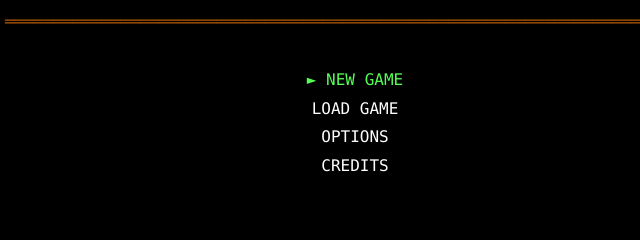
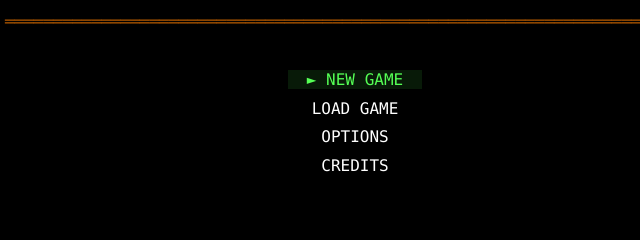
Before and after one commit to adrianleb/gamebook-web, a website built with Vite: page index.html in a window 1280 px wide. Shown: the part 300-540 px from the top of the page, 285-925 px from the left. Built offline with nearby package versions, Linux system fonts and the light colour scheme.

Commit message:
refactor: M5.2 UI polish - consistent selection highlight and transitions
- Add subtle background highlight (rgba(85, 255, 85, 0.1)) to selected items
  across all screens: TitleScreen, GameScreen, PauseScreen, OptionsScreen,
  EndingScreen (matching InventoryScreen's existing pattern)
- Add CSS transition (0.1s ease-out) for smooth selection changes
- Improves visual feedback consistency per M5.2 acceptance criteria

```diff
--- a/src/ui/screens/EndingScreen.ts
+++ b/src/ui/screens/EndingScreen.ts
@@ -308,6 +308,7 @@ export function createEndingScreen(
     const labelPadding = Math.floor((innerWidth - bracketedLabel.length - 2) / 2);
 
     el.innerHTML = `<span style="color: ${endingColor}">${BoxChars.dblVertical}</span>${' '.repeat(labelPadding)}<span style="color: ${markerColor}">${marker}</span> <span style="color: ${labelColor}">${bracketedLabel}</span>${' '.repeat(innerWidth - labelPadding - bracketedLabel.length - 2)}<span style="color: ${endingColor}">${BoxChars.dblVertical}</span>`;
+    el.style.backgroundColor = isSelected ? 'rgba(85, 255, 85, 0.1)' : 'transparent';
   }
 
   function updateSelection(newIndex: number): void {
--- a/src/ui/screens/GameScreen.ts
+++ b/src/ui/screens/GameScreen.ts
@@ -242,8 +242,10 @@ export function createGameScreen(
 
     if (choice.disabled) {
       el.innerHTML = `<span style="color: var(--color-text-disabled, #555555)">[-] ${number} ${choice.text}</span>`;
+      el.style.backgroundColor = 'transparent';
     } else {
       el.innerHTML = `<span style="color: ${isSelected ? 'var(--color-selection-bg, #55FF55)' : 'var(--color-text-primary, #FFFFFF)'}">${marker} ${number} ${choice.text}</span>`;
+      el.style.backgroundColor = isSelected ? 'rgba(85, 255, 85, 0.1)' : 'transparent';
     }
   }
 
--- a/src/ui/screens/OptionsScreen.ts
+++ b/src/ui/screens/OptionsScreen.ts
@@ -306,6 +306,7 @@ export function createOptionsScreen(callbacks: OptionsScreenCallbacks): OptionsS
     const spacing = ' '.repeat(Math.max(1, 18 - labelPart.length));
 
     el.innerHTML = `<span style="color: var(--color-border, #AA5500)">${BoxChars.dblVertical}</span> <span style="color: ${markerColor}">${marker}</span> <span style="color: ${labelColor}">${labelPart}${spacing}${valueDisplay}</span>`;
+    el.style.backgroundColor = isSelected ? 'rgba(85, 255, 85, 0.1)' : 'transparent';
   }
 
   function updateSelection(newIndex: number): void {
--- a/src/ui/screens/PauseScreen.ts
+++ b/src/ui/screens/PauseScreen.ts
@@ -133,6 +133,7 @@ export function createPauseScreen(callbacks: PauseScreenCallbacks): PauseScreen
     // Center the text
     const padding = Math.floor((innerWidth - 4 - label.length) / 2);
     el.innerHTML = `<span style="color: ${color}">${marker} ${' '.repeat(padding)}${label}</span>`;
+    el.style.backgroundColor = isSelected ? 'rgba(85, 255, 85, 0.1)' : 'transparent';
   }
 
   function updateSelection(newIndex: number): void {
--- a/src/ui/screens/TitleScreen.ts
+++ b/src/ui/screens/TitleScreen.ts
@@ -147,6 +147,9 @@ export function createTitleScreen(options: TitleScreenOptions): TitleScreen {
     el.style.color = isSelected
       ? 'var(--color-selection-bg, #55FF55)'
       : 'var(--color-text-primary, #FFFFFF)';
+    el.style.backgroundColor = isSelected
+      ? 'rgba(85, 255, 85, 0.1)'
+      : 'transparent';
     el.setAttribute('aria-selected', isSelected ? 'true' : 'false');
     el.setAttribute('tabindex', isSelected ? '0' : '-1');
   }
--- a/src/ui/styles/dos-theme.css
+++ b/src/ui/styles/dos-theme.css
@@ -108,6 +108,16 @@ body {
   color: var(--color-selection-bg);
 }
 
+/* === Smooth Selection Transitions (M5.2 UI Polish) === */
+.menu-item,
+.choice-item,
+.pause-menu-item,
+.options-menu-item,
+.ending-menu-item,
+.inventory-item {
+  transition: background-color 0.1s ease-out, color 0.1s ease-out;
+}
+
 /* === Text Styles === */
 .text-primary {
   color: var(--color-text-primary);
```
